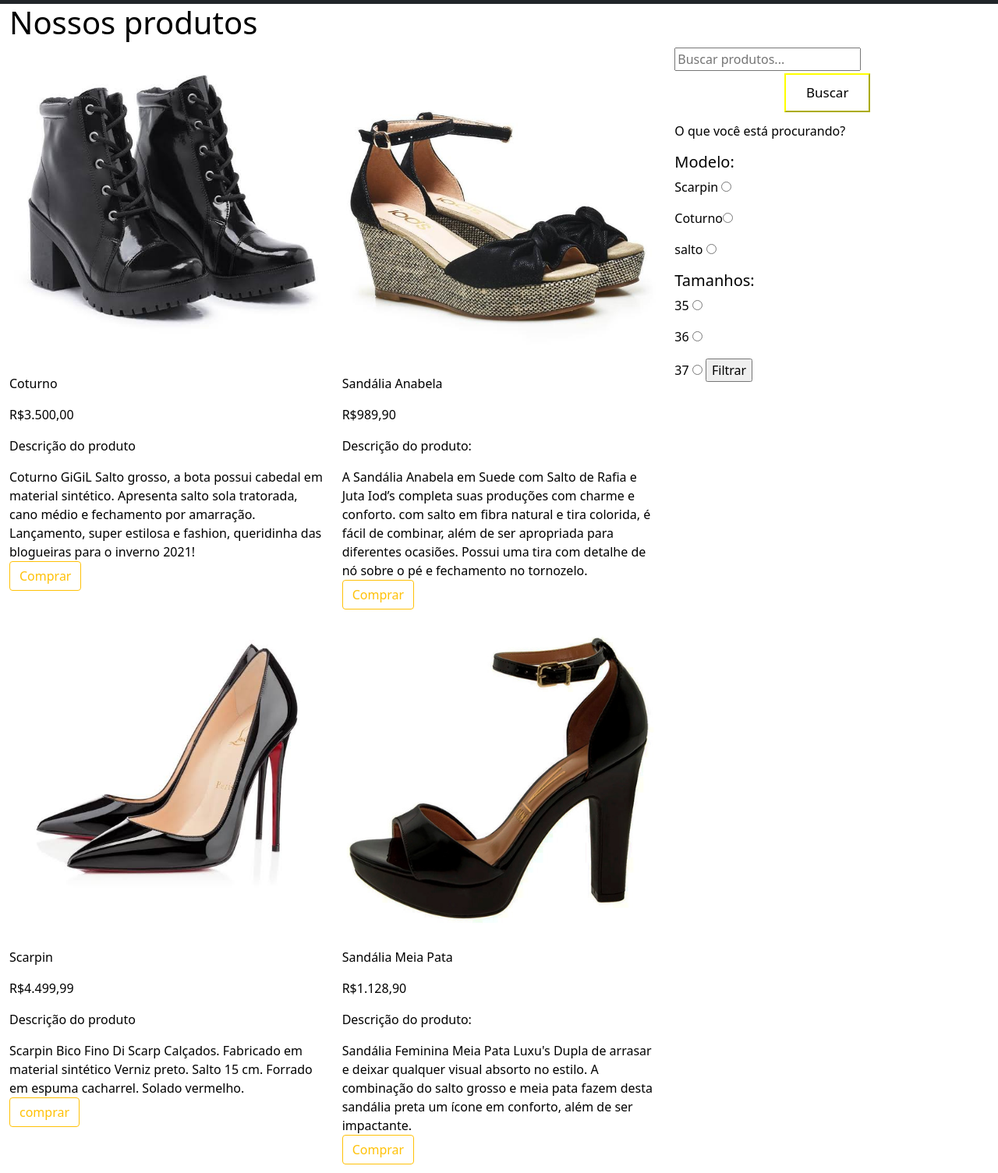
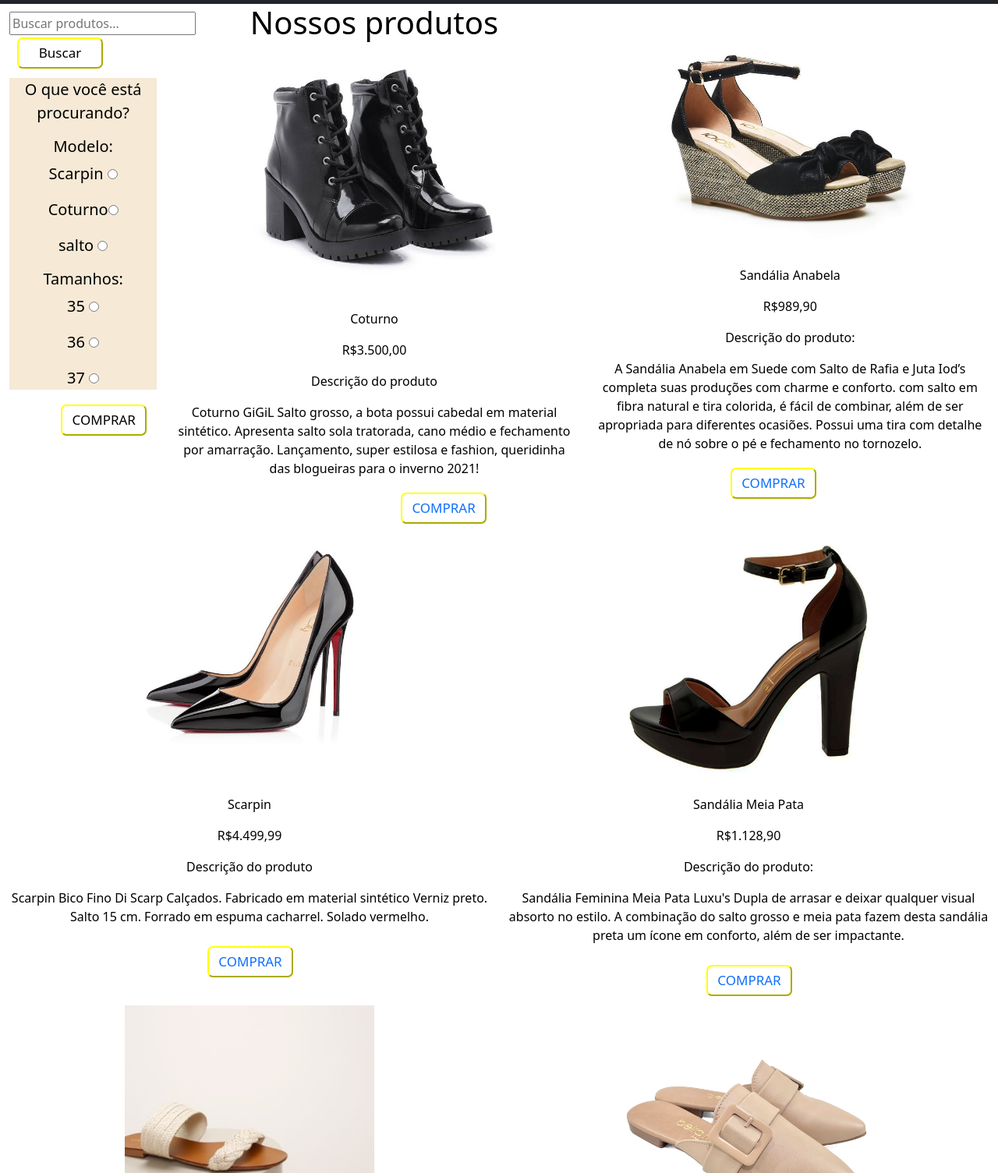
Before and after one commit to jonataspedro01/ProjetosIFRN, a plain HTML site: page Women'sComfortShoes(2°)/produtos.html in a window 1280 px wide. Shown: the part 77-1582 px from the top of the page at 78% size. Drawn offline with nearby package versions, Linux system fonts and the light colour scheme.

Commit message:
Melhorias na pág produtos.html

```diff
--- a/Women'sComfortShoes(2°)/estilos.css
+++ b/Women'sComfortShoes(2°)/estilos.css
@@ -46,7 +46,7 @@
   }
   button{
     width: 110px;
-    height: 50px;
+    height: 40px;
     margin-left: 35%;
     margin-top: 3px;
     border-color: yellow;
@@ -55,6 +55,7 @@
     align-items: center;
     background-color: white;
     margin-bottom: 12px;
+    border-radius: 7px;
 }
 button:hover {
   background: rgb(224, 224, 40);
@@ -79,10 +80,46 @@ a.botao-vermelho:link
 }
   /* produtos.html */
 
-  .linha1, .linha2, .linha3
+  .linha1
   {
     color: black;
+
   }
+  .linha2, .linha3{
+    color: black;
+    text-align: center;
+  }
+
+  .btnprodutos {
+    margin-top: 10px;
+    margin-left: 2px;
+ }
+ .btnprodutoscuatro{
+  margin-top: 10px;
+    margin-left: 2px;
+ }
+ #busca{
+  margin-right: -2px;
+  margin-top: 10px;
+ }
+ .btnun{
+  text-align: center;
+ }
+ .borda{
+  border: 1px  black;
+  text-align: center;
+  background-color: rgb(246, 233, 214);
+  font-size: 20px;
+ }
+ .btnbusca{
+   margin-left: 10px;
+ }
+ .nuestros{
+  text-align: center;
+ }
+ .centralizar{
+  text-align: center;
+ }
 
   /* login.html */
 
--- a/Women'sComfortShoes(2°)/produtos.html
+++ b/Women'sComfortShoes(2°)/produtos.html
@@ -43,103 +43,105 @@
 
           <div class="container-fluid">
             <div class="row linha1">
-               <div class="col-12  col-md-12 ">
-                <h1>Nossos produtos</h1>
+              <div class="col-12 col-md-2">
+                <div id="busca">
+                  <input type="text" id="txtBusca" placeholder="Buscar produtos..."/>
+                  <button class="btnbusca">Buscar</button>
+                </div>
+                <div class="borda">
+                <p>O que você está procurando?</p>
 
+                <form action="detalhes.html" method="post">
+                <h5>Modelo:</h5>
+
+                <P> Scarpin <input type="radio" name="modelo" valeu="modelo1" Modelo1 />
+                <P> Coturno<input type="radio" name="modelo" valeu="modelo2" Modelo2 />
+                <P> salto <input type="radio" name="modelo" valeu="modelo3" Modelo3 />
+
+                <h5>Tamanhos: </h5>
+
+                <P> 35 <input type="radio" name="Tamanho" value="35" />
+                <P> 36 <input type="radio" name="Tamanho" value="36"  />
+                <P> 37 <input type="radio" name="Tamanho" value="37"  ></p>
                 </div>
-               <div class="col-12 col-md-4">
-                <p><img src="img1/bb.jpeg" alt="Produto" class="img-fluid" ></p>
+                <button class="btnun">COMPRAR</button>
+              </form>
+              </div>
+
+               <div class="col-12 col-md-5">
+                <h1 class="nuestros">Nossos produtos</h1>
+                <div class="centralizar">
+                <p><img src="img1/bb.jpeg" alt="Produto" class="img-fluid" width="320px"></p>
                 <p>Coturno</p>
                 <p>R$3.500,00</p>
                 <P>Descrição do produto</P>
                 Coturno GiGiL Salto grosso, a bota possui cabedal em material sintético. Apresenta salto sola tratorada, cano médio e fechamento por amarração. Lançamento,
-                super estilosa e fashion, queridinha das blogueiras para o inverno 2021!
-               <p> <a href="detalhes.html" class="btn btn-outline-warning">Comprar</a></p>
-
+                super estilosa e fashion, queridinha das blogueiras para o inverno 2021! </p>
+               <button ><a href="detalhes.html">COMPRAR</a></button>
+              </div>
                </div>
-               <div class="col-12 col-md-4">
-                    <p><img src="img1/ana.jpeg" alt="Produto" class="img-fluid" ></p>
+               <div class="col-12 col-md-5">
+                <div class="centralizar">
+                    <p><img src="img1/ana.jpeg" alt="Produto" class="img-fluid" width="320px"></p>
                     <p>Sandália Anabela</p>
                     <p>R$989,90</p>
                     <P>Descrição do produto:</P>
                     A Sandália Anabela em Suede com Salto de Rafia e Juta Iod’s completa suas produções com charme e conforto.
                       com salto em fibra natural e tira colorida, é fácil de combinar, além de ser apropriada
                       para diferentes ocasiões. Possui uma tira com detalhe de nó sobre o pé e fechamento no tornozelo.
-                    <p> <a href="detalhes.html" class="btn btn-outline-warning">Comprar</a></p>
-                </div>
-                <div class="col-12 col-md-4">
-                  <div id="divBusca">
-                    <input type="text" id="txtBusca" placeholder="Buscar produtos..."/>
-                    <button id="btnBusca">Buscar</button>
+                    </p>
                   </div>
-
-                  <p>O que você está procurando?</p>
-
-                  <form action="detalhes.html" method="post">
-                  <h5>Modelo:</h5>
-
-                  <P> Scarpin <input type="radio" name="modelo" valeu="modelo1" Modelo1 />
-                  <P> Coturno<input type="radio" name="modelo" valeu="modelo2" Modelo2 />
-                  <P> salto <input type="radio" name="modelo" valeu="modelo3" Modelo3 />
-
-                  <h5>Tamanhos: </h5>
-
-                  <P> 35 <input type="radio" name="Tamanho" valeu="tamanho" Tamanho/>
-                  <P> 36 <input type="radio" name="Tamanho" valeu="tamanho" Tamanho />
-                  <P> 37 <input type="radio" name="Tamanho" valeu="tamanho" Tamanho />
-
-
-                  <input type="submit" value="Filtrar" />
-                </form>
+                      <button ><a href="detalhes.html">COMPRAR</a></button>
+                    </div>
                 </div>
              </div>
           </div>
         <div class="container-fluid">
             <div class="row linha2">
-                <div class="col-12 col-md-4">
-                    <p><img src="img1/sap.jpeg" alt="Produto" class="img-fluid" ></p>
+                <div class="col-12 col-md-6">
+                    <p><img src="img1/sap.jpeg" alt="Produto" class="img-fluid" width="320px"></p>
                     <p>Scarpin</p>
                     <p>R$4.499,99</p>
                     <P>Descrição do produto</P>
                     Scarpin Bico Fino Di Scarp Calçados. Fabricado em material sintético Verniz preto.
-                    Salto 15 cm. Forrado em espuma cacharrel.  Solado vermelho.
-                   <p><a href="detalhes.html" class="btn btn-outline-warning">comprar</a></p>
-                     <a class="nav-link text-white" href="detalhes.html">detalhes</a>
+                    Salto 15 cm. Forrado em espuma cacharrel.  Solado vermelho. </P>
+                    <button class="btnprodutoscuatro"><a href="detalhes.html">COMPRAR</a></button>
                     </li>
                 </div>
-                <div class="col-12 col-md-4">
-                    <p><img src="img1/meiapa.jpg" alt="Produto" class="img-fluid" ></p>
+                <div class="col-12 col-md-6">
+                    <p><img src="img1/meiapa.jpg" alt="Produto" class="img-fluid" width="320px"></p>
                     <p>Sandália  Meia Pata
                     </p>
                     <p>R$1.128,90</p>
                     <P>Descrição do produto:</P>
                       Sandália Feminina Meia Pata Luxu's Dupla de arrasar e deixar qualquer visual absorto no estilo.
                        A combinação do salto grosso e meia pata fazem desta sandália preta um ícone em conforto, além de ser impactante.
-
-                      <p><a href="detalhes.html" class="btn btn-outline-warning">Comprar</a></p>
+                      </P>
+                       <button class="btnprodutoscuatro"><a href="detalhes.html">COMPRAR</a></button>
                 </div>
             </div>
         </div>
         <div class="container-fluid">
             <div class="row linha3">
-                <div class="col-12 col-md-4">
-                    <p><img src="img1/Rastei.jpg" alt="Produto" class="img-fluid" ></p>
+                <div class="col-12 col-md-6">
+                    <p><img src="img1/Rastei.jpg" alt="Produto" class="img-fluid" width="320px"></p>
                     <p>Rasteira Bege Tiras Trançadas</p>
                     <p>R$849,99</p>
                     <P>Descrição do produto:</P>
                     Rasteira bege. O modelo tem sola flat, palmilha da cor da sandália com tag metalizada do nome da marca e bico redondo.
                     Traz duas tiras trançadas sobre o peito do pé e os dedos. Aberta, a sandália exibe todo o pé.
-                    <p><a href="detalhes.html" class="btn btn-outline-warning">Comprar</a></p>
+                  </P>
+                    <button class="btnprodutoscuatro"><a href="detalhes.html">COMPRAR</a></button>
                 </div>
-                <div class="col-12 col-md-4">
-                    <p><img src="img1/mull.jpg" alt="Produto" class="img-fluid" ></p>
+                <div class="col-12 col-md-6">
+                    <p><img src="img1/mull.jpg" alt="Produto" class="img-fluid" width="320px"></p>
                     <p>Mule</p>
                     <p>R$989,90</p>
                     <P>Descrição do produto:</P>
                     Mule Off-white em couro croco. O modelo tem salto baixo flatform, palmilha com
                     formato anatômico e bico redondo. Fechada, traz recorte lateral na gáspea e aplicação
-                    de tira e tachas metálicas sobre o cabedal. Deixa o calcanhar à mostra.
-                    <p><a href="detalhes.html" class="btn btn-outline-warning">Comprar</a></p>
+                    de tira e tachas metálicas sobre o cabedal. Deixa o calcanhar à mostra. </p>
+                    <button class="btnprodutoscuatro"><a href="detalhes.html">COMPRAR</a></button>
                 </div>
             </div>
         </div>
@@ -148,7 +150,7 @@
           <div class="row rodape">
             <div class="col-12 col-md-12 ">
 
-            <p>Copyright ©  Women's Comfort Shoes - 2021 </p>
+            <p class="rodapetwo">Copyright ©  Women's Comfort Shoes - 2022 </p>
           </div>
         </div>
     </div>
```
Also changed, not shown: Women'sComfortShoes(2°)/index.html (+6 -6 lines).
